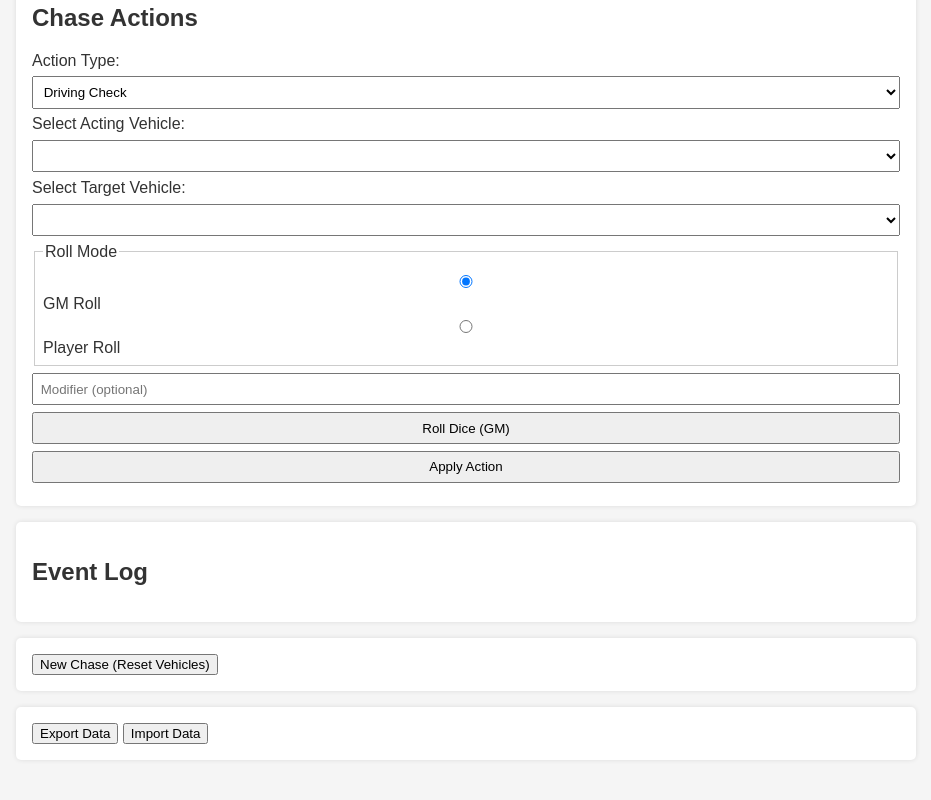
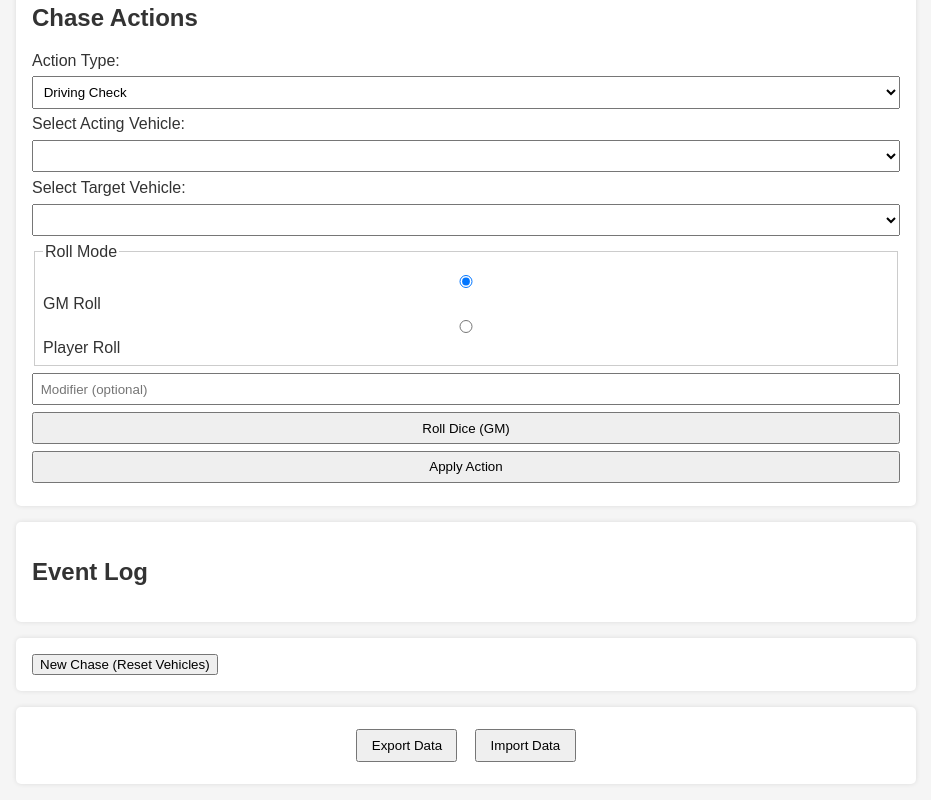
Before and after one commit to LucaVavala/fs2-carchase, a plain HTML site: page index.html in a window 1280 px wide. Shown: the part 800-1600 px from the top of the page, without its empty margins (174-1105 px from the left). Drawn offline with Linux system fonts and the light colour scheme.

Commit message:
Update styles.css

```diff
--- a/styles.css
+++ b/styles.css
@@ -102,6 +102,16 @@ fieldset {
   padding: 0.5em;
 }
 
+#dataSection {
+  text-align: center;
+}
+
+#dataSection button {
+  margin: 0.5em;
+  padding: 0.5em 1em;
+  cursor: pointer;
+}
+
 .hidden {
   display: none;
 }
```
